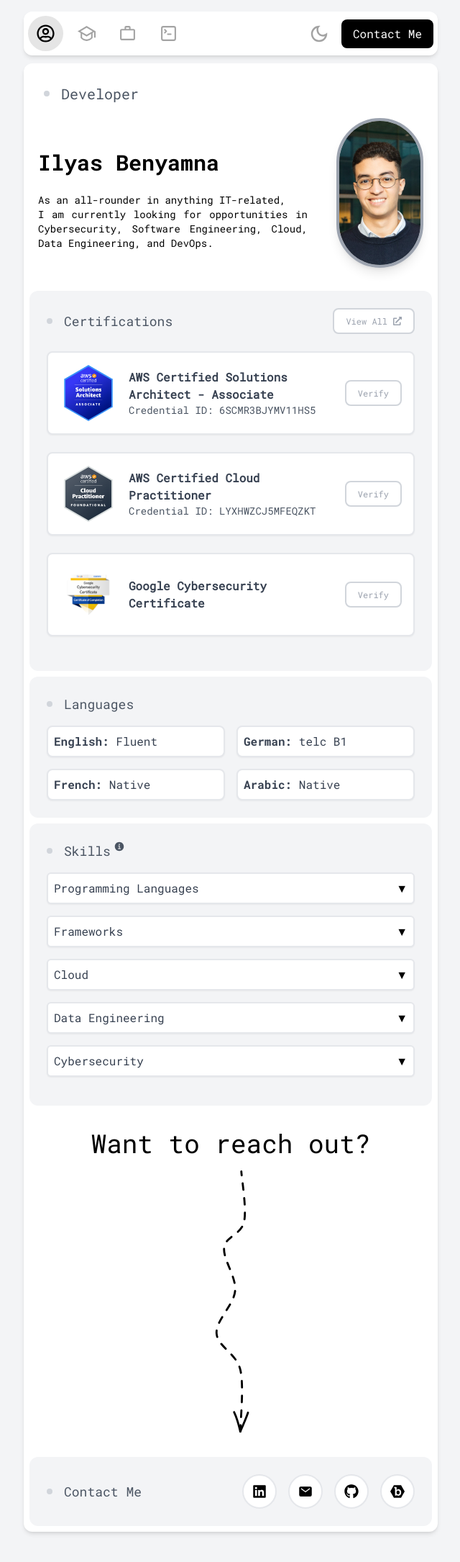
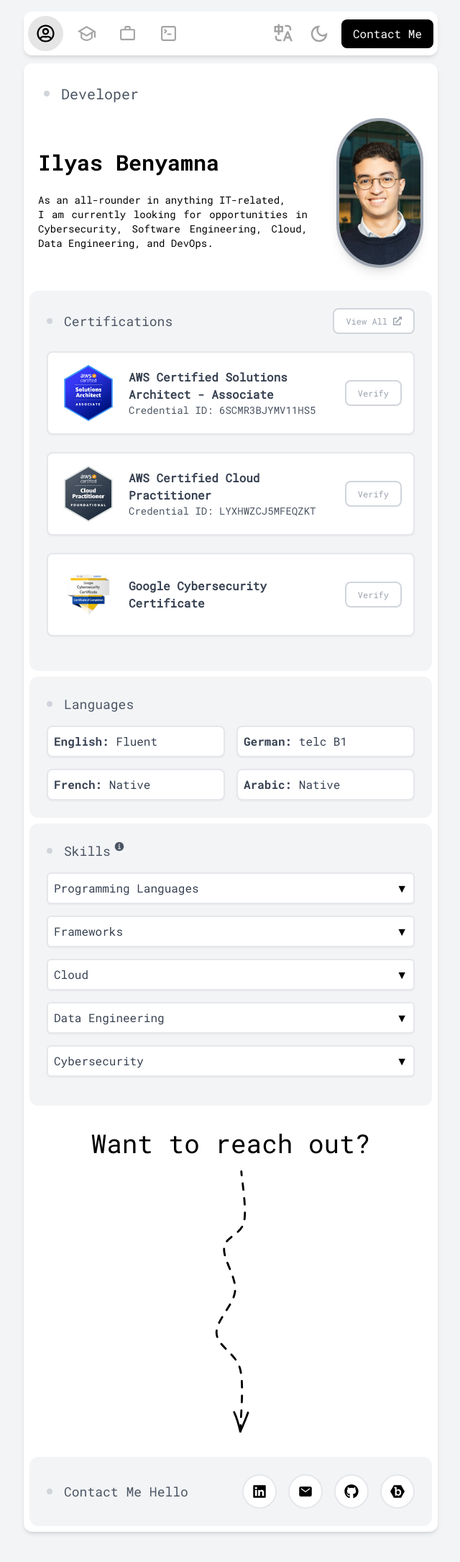
Before and after one commit to ilyasben26/portfolio-website-reactjs, a React (Vite) app: page / in a window 1280 px wide. Shown: the top 2170 px of the page at 72% size, without its empty margins (319-959 px from the left). Built offline with nearby package versions, Linux system fonts and the light colour scheme.

Commit message:
added language switch button to navbar

```diff
--- a/src/components/ContactMe.tsx
+++ b/src/components/ContactMe.tsx
@@ -1,6 +1,7 @@
 import { FaLinkedin, FaGithub } from "react-icons/fa";
 import { SiBugcrowd } from "react-icons/si";
 import { IoMail } from "react-icons/io5";
+import { useTranslation } from '../contexts/TranslationContext';
 
 const links = [
     {
@@ -26,12 +27,14 @@ const links = [
 ];
 
 const ContactMe = () => {
+    const { translate } = useTranslation();
+
     return (
         <div className='p-6 bg-gray-100 dark:bg-[#323131] rounded-xl'>
             <div className="flex justify-between items-center">
                 <div className="flex items-center text-gray-600 dark:text-neutral-400">
                     <span className="w-2 h-2 bg-gray-300  dark:bg-neutral-500 rounded-full mr-4"></span>
-                    <h1 className="text-lg">Contact Me</h1>
+                    <h1 className="text-lg">Contact Me {translate('greeting')}</h1>
                 </div>
                 <div className="flex space-x-4">
                     {links.map(link => (
--- /dev/null
+++ b/src/components/LanguageList.tsx
@@ -0,0 +1,57 @@
+import React, { useState } from 'react';
+import { useTranslation } from '../contexts/TranslationContext';
+import { RiTranslate } from 'react-icons/ri';
+
+const LanguageList: React.FC = () => {
+    const { setLanguage } = useTranslation();
+    const [isOpen, setIsOpen] = useState(false);
+
+    const toggleDropdown = () => setIsOpen(!isOpen);
+
+    const handleLanguageChange = (lang: string) => {
+        setLanguage(lang);
+        setIsOpen(false);
+    };
+
+    return (
+        <div className="relative">
+            <button
+                onClick={toggleDropdown}
+                className="mr-3 p-1 text-neutral-400 hover:text-black dark:text-neutral-500 dark:hover:text-white rounded-full relative group hover:bg-neutral-200 dark:hover:bg-neutral-700"
+            >
+                <RiTranslate size={30} />
+            </button>
+            <div
+                className={`absolute left-1/2 w-25 border-2 dark:border-[#323131] bg-gray-100 dark:bg-neutral-700 rounded shadow-xl z-20 transition-transform duration-300 ease-out ${isOpen ? 'translate-y-0 opacity-100' : 'translate-y-2 opacity-0'
+                    }`}
+                style={{
+                    transitionProperty: 'transform, opacity',
+                    transform: isOpen ? 'translateY(2px) translateX(-50%)' : 'translateY(-7px) translateX(-50%)',
+                    opacity: isOpen ? 1 : 0,
+                    transformOrigin: 'top center',
+                }}
+            >
+                <button
+                    onClick={() => handleLanguageChange('en')}
+                    className="block w-full px-4 py-2 text-black hover:bg-neutral-200 dark:text-white hover:dark:bg-neutral-800 dark:hover:text-white text-left rounded-sm"
+                >
+                    English
+                </button>
+                <button
+                    onClick={() => handleLanguageChange('de')}
+                    className="block w-full px-4 py-2 text-black hover:bg-neutral-200 dark:text-white hover:dark:bg-neutral-800 dark:hover:text-white text-left rounded-sm"
+                >
+                    Deutsch
+                </button>
+                <button
+                    onClick={() => handleLanguageChange('fr')}
+                    className="block w-full px-4 py-2 text-black hover:bg-neutral-200 dark:text-white hover:dark:bg-neutral-800 dark:hover:text-white text-left rounded-sm"
+                >
+                    Français
+                </button>
+            </div>
+        </div>
+    );
+};
+
+export default LanguageList;
--- a/src/components/Navbar.tsx
+++ b/src/components/Navbar.tsx
@@ -6,6 +6,7 @@ import { FaRegUserCircle } from 'react-icons/fa';
 import { MdOutlineDarkMode, MdOutlineLightMode } from 'react-icons/md';
 import { useNavigate, useLocation } from 'react-router-dom';
 import NavbarButton from './NavbarButton';
+import LanguageList from './LanguageList';
 
 interface NavbarProps {
     toggleDarkMode: () => void;
@@ -77,6 +78,7 @@ export default function Navbar({ toggleDarkMode, theme }: NavbarProps) {
                 />
             </div>
             <div className='flex items-center'>
+                <LanguageList />
                 <button
                     className='mr-3 p-1 text-neutral-400 hover:text-black dark:text-neutral-500 dark:hover:text-white rounded-full relative group hover:bg-neutral-200 dark:hover:bg-neutral-700 '
                     onClick={toggleDarkMode}
--- /dev/null
+++ b/src/contexts/TranslationContext.tsx
@@ -0,0 +1,52 @@
+import React, { createContext, useContext, useState, useEffect, ReactNode } from 'react';
+import enTranslations from '../translations/en.json';
+import deTranslations from '../translations/de.json';
+import frTranslations from '../translations/fr.json';
+
+interface Translations {
+    [key: string]: string;
+}
+
+interface TranslationContextType {
+    language: string;
+    setLanguage: (language: string) => void;
+    translate: (key: string) => string;
+}
+
+const TranslationContext = createContext<TranslationContextType | undefined>(undefined);
+
+export const TranslationProvider: React.FC<{ children: ReactNode }> = ({ children }) => {
+    // Load the initial language from localStorage if available, otherwise default to 'en'
+    const [language, setLanguage] = useState<string>(() => {
+        return localStorage.getItem('language') || 'en';
+    });
+
+    const translations: { [key: string]: Translations } = {
+        en: enTranslations,
+        de: deTranslations,
+        fr: frTranslations,
+    };
+
+    const translate = (key: string): string => {
+        return translations[language][key] || key;
+    };
+
+    useEffect(() => {
+        // Save the selected language to localStorage whenever it changes
+        localStorage.setItem('language', language);
+    }, [language]);
+
+    return (
+        <TranslationContext.Provider value={{ language, setLanguage, translate }}>
+            {children}
+        </TranslationContext.Provider>
+    );
+};
+
+export const useTranslation = (): TranslationContextType => {
+    const context = useContext(TranslationContext);
+    if (!context) {
+        throw new Error('useTranslation must be used within a TranslationProvider');
+    }
+    return context;
+};
--- a/src/main.tsx
+++ b/src/main.tsx
@@ -3,11 +3,14 @@ import { createRoot } from 'react-dom/client'
 import App from './App.tsx'
 import './index.css'
 import { BrowserRouter } from 'react-router-dom'
+import { TranslationProvider } from './contexts/TranslationContext.tsx'
 
 createRoot(document.getElementById('root')!).render(
   <StrictMode>
-    <BrowserRouter>
-      <App />
-    </BrowserRouter>
+    <TranslationProvider>
+      <BrowserRouter>
+        <App />
+      </BrowserRouter>
+    </TranslationProvider>
   </StrictMode>,
 )
--- /dev/null
+++ b/src/translations/de.json
@@ -0,0 +1,5 @@
+{
+    "greeting": "Hallo",
+    "welcome": "Willkommen in unserer Anwendung",
+    "logout": "Abmelden"
+}
--- /dev/null
+++ b/src/translations/en.json
@@ -0,0 +1,5 @@
+{
+    "greeting": "Hello",
+    "welcome": "Welcome to our application",
+    "logout": "Logout"
+}
--- /dev/null
+++ b/src/translations/fr.json
@@ -0,0 +1,5 @@
+{
+    "greeting": "Bonjour",
+    "welcome": "Bienvenue dans notre application",
+    "logout": "Déconnexion"
+}
```
